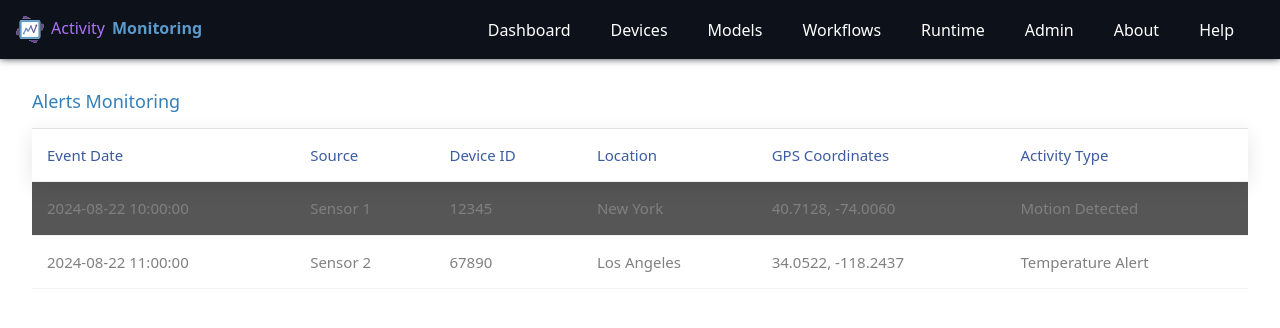
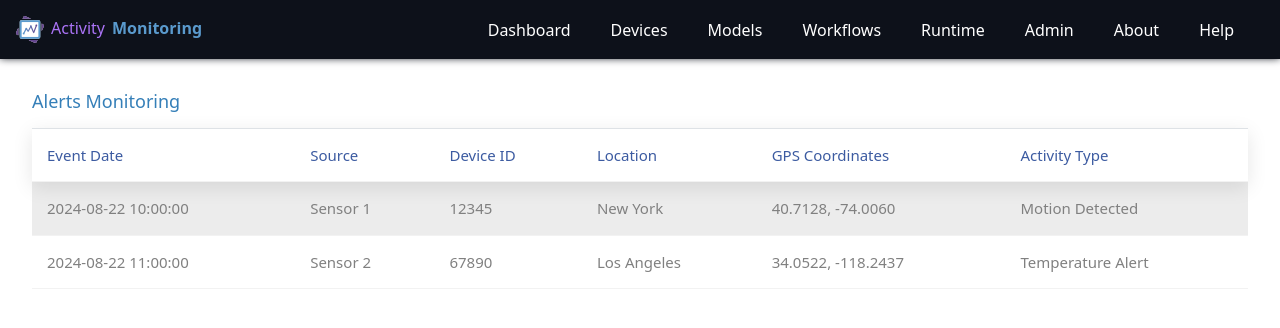
Before and after one commit to areddyraja/hongsaw, a React (Create React App) app: page / in a window 1280 px wide. In both pictures the pointer is over the element "2024-08-22 10:00:00". Shown: the top 328 px of the page. Built offline with nearby package versions, Linux system fonts and the light colour scheme.

Commit message:
css changge

```diff
--- a/src/index.css
+++ b/src/index.css
@@ -140,8 +140,8 @@ table {
   font-weight: bold;
 }
 
-.table-hover>tbody>tr:hover>*{
-  background-color: #5d5d5d!important;
+div .table-hover>tbody>tr:hover>*{
+  background-color: #fff!important;
 }
 
 .head-set h1{
```
